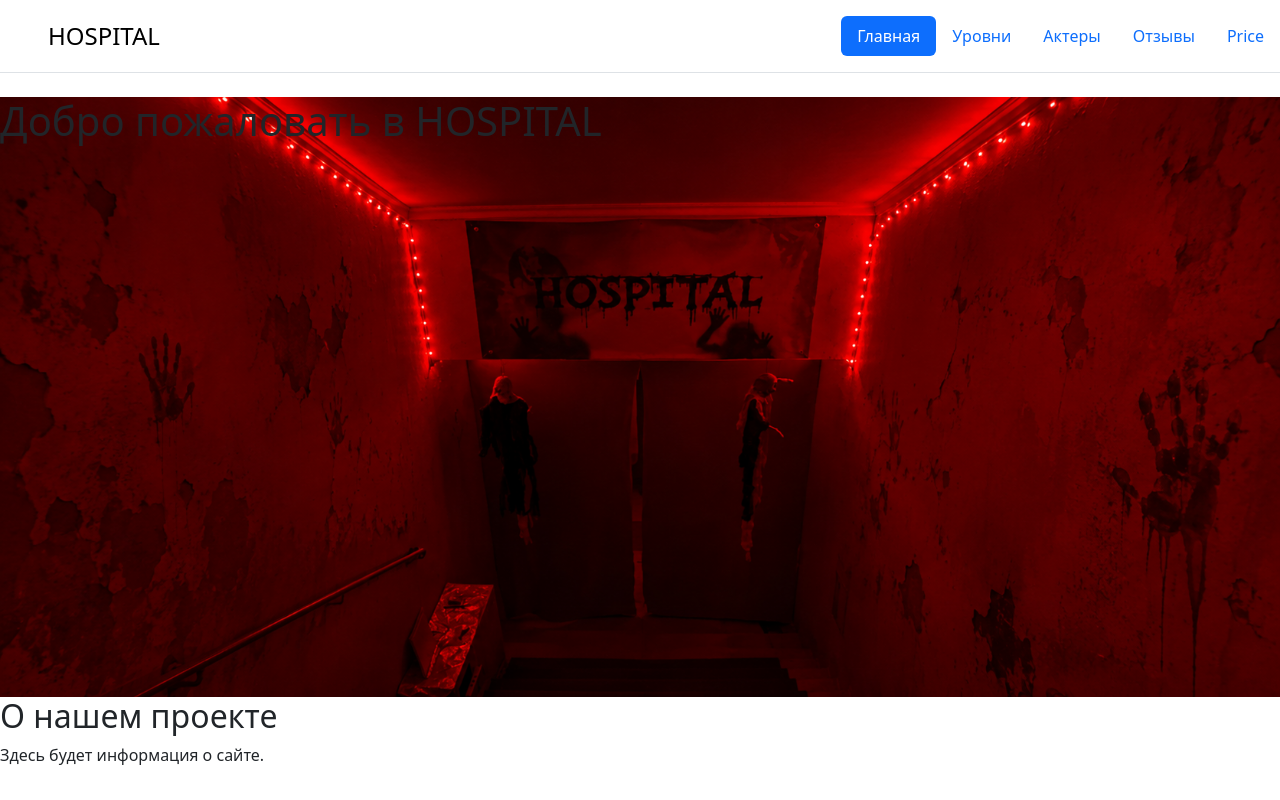
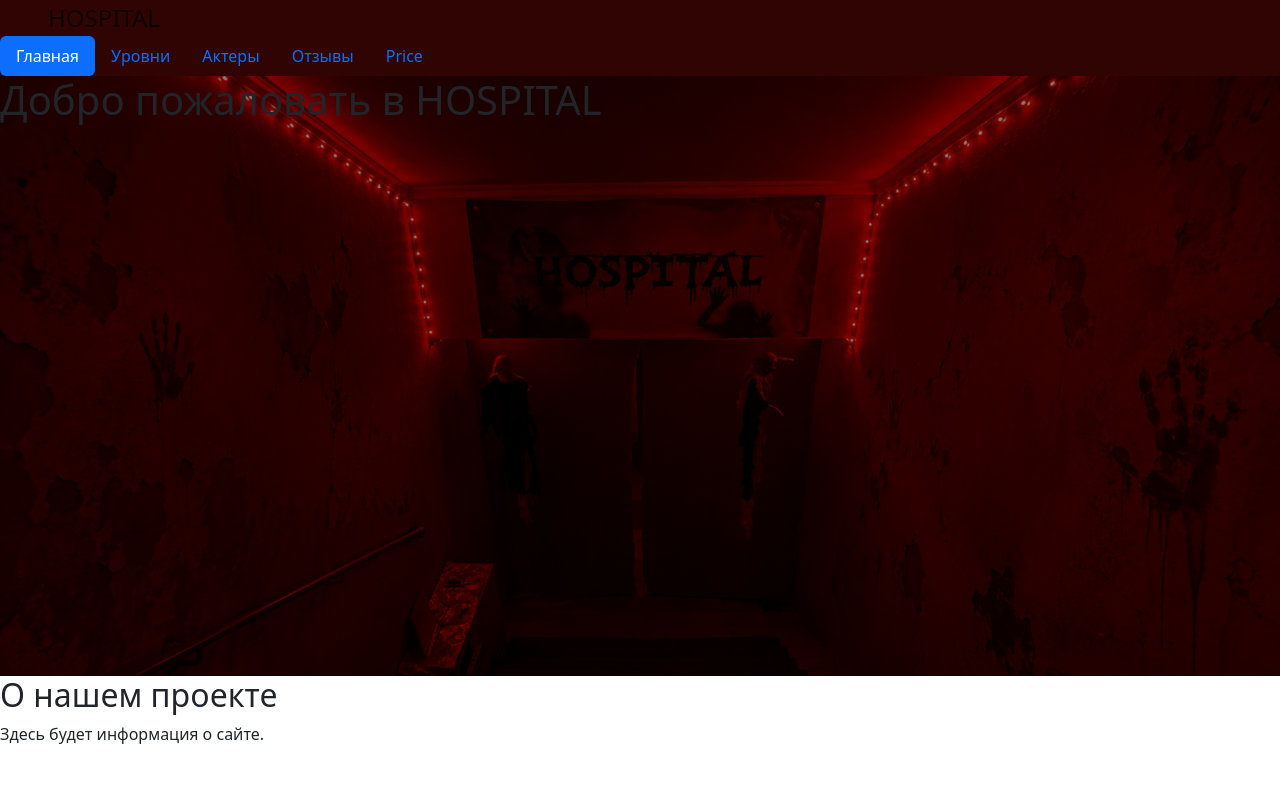
Before and after one commit to karinax09/Quest-Project, a Flask app: page / in a window 1280 px wide. Run offline with Flask 3, Linux system fonts and the light colour scheme.

Commit message:
zatemnenie

```diff
--- a/static/css/main.css
+++ b/static/css/main.css
@@ -3,10 +3,19 @@ body {
 }
 
 .hero {
-    background-image: url("../image/FON.png");
+    background:
+        linear-gradient(rgba(0, 0, 0, 0.5), rgba(0, 0, 0, 0.5)),
+        url("../image/FON.png");
+
     background-size: 100% auto;
     background-position: top center;
     background-repeat: no-repeat;
 
     min-height: 600px;
 }
+
+
+.site-header {
+    background-color: rgb(49, 4, 4);
+
+}
--- a/templates/base.html
+++ b/templates/base.html
@@ -11,7 +11,7 @@
     <title>{%block title%}{%endblock%}</title>
 </head>
 <body>
-        <header class="d-flex flex-wrap justify-content-center py-3 mb-4 border-bottom">
+        <header class="site-header">
 
     <a href="/" class="d-flex align-items-center mb-3 mb-md-0 me-md-auto link-body-emphasis text-decoration-none">
 
```
